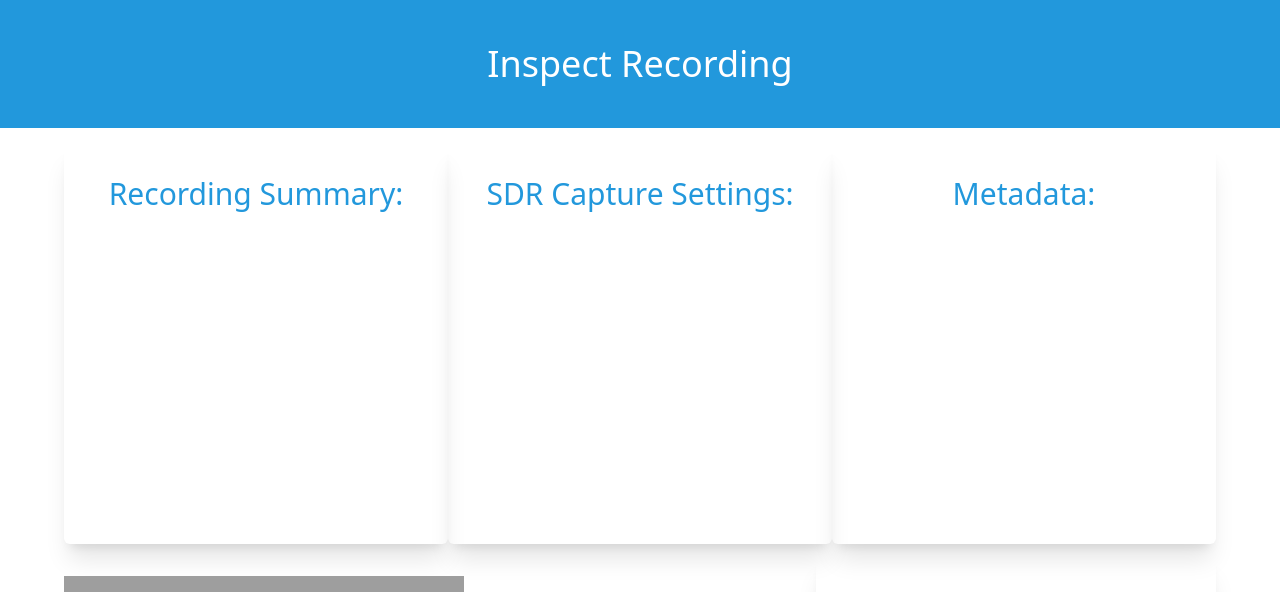
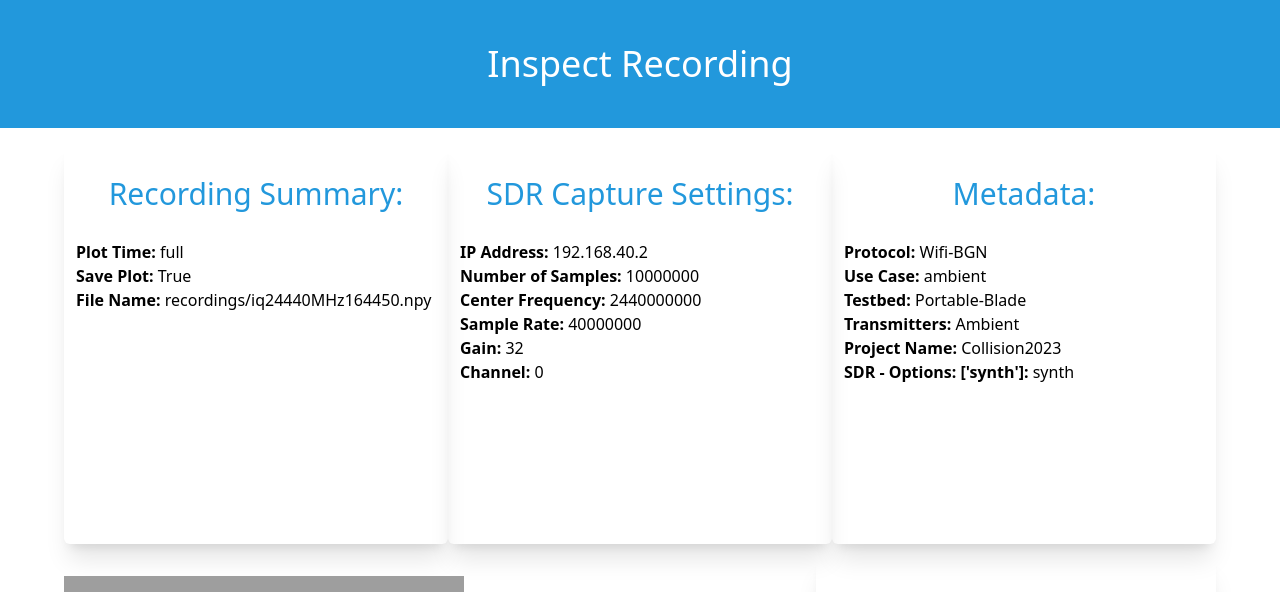
Before and after one commit to Subti/nextjs-web-curator, a Next.js app: page /inspect in a window 1280 px wide. Shown: the top 592 px of the page. Built offline with nearby package versions, Linux system fonts and the light colour scheme; grey boxes are pictures that could not be loaded.

Commit message:
Added FormData interface and render conditions for data

```diff
--- a/src/app/components/ReviewSettings.tsx
+++ b/src/app/components/ReviewSettings.tsx
@@ -1,14 +1,23 @@
 import React, { useState } from "react";
 import Button from "./Button";
+
+interface FormDataItem {
+  id: any;
+  name: any;
+  label: any;
+  value: any;
+}
 
 interface ReviewSettingProps {
   title: string;
   renderFormAndButton: boolean;
+  formData: FormDataItem[] | null;
 }
 
 export default function ReviewSetting({
   title,
-  renderFormAndButton
+  renderFormAndButton,
+  formData
 }: ReviewSettingProps) {
   const [value, setValue] = useState("");
 
@@ -20,12 +29,20 @@ export default function ReviewSetting({
   return (
     <div className="flex flex-col border-1 rounded-md shadow-xl custom-height-400 custom-width-400 py-8 px-3 mb-3">
       <h2 className="text-center text-3xl text-[#2298dc] mb-7">{title}</h2>
+      {formData && (
+        <div>
+          {formData.map((item) => (
+            <div key={item.id}>
+              <span className="font-bold">{item.label}:</span> {item.value}
+            </div>
+          ))}
+        </div>
+      )}
       {renderFormAndButton && (
         <div className="flex flex-col justify-center items-center">
           <p>Enter the cut points as space seperated values</p>
           <br />
           <p>For example: 10 18 25 30...</p>
-          {/* Your form goes here */}
           <form>
             <input
               className="mb-2 py-2 mb-8 border border-black border-solid rounded-md w-60 mt-5"
@@ -36,7 +53,6 @@ export default function ReviewSetting({
               onChange={handleChange} // Binding handleChange function to onChange event
             />
           </form>
-          {/* Your button goes here */}
           <Button type="submit" text="Save and Prune" />
         </div>
       )}
```
